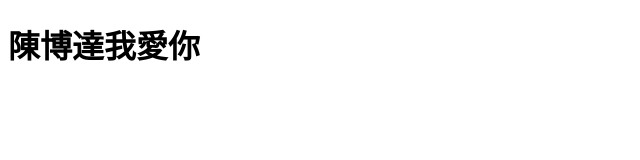
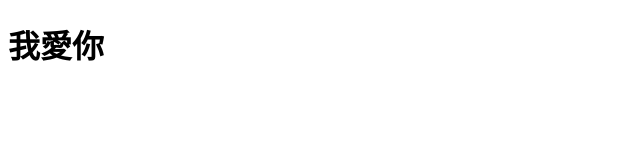
Before and after one commit to jimmy071919/multimedia, a plain HTML site: page index.html in a window 1280 px wide. Shown: the whole page, without its empty margins (0-640 px from the left). Drawn offline with Linux system fonts and the light colour scheme.

Commit message:
Update index.html

```diff
--- a/index.html
+++ b/index.html
@@ -7,7 +7,7 @@
     <title>Document</title>
 </head>
 <body>
-    <h1>陳博達我愛你</h1>
+    <h1>我愛你</h1>
     <br><br>
 </body>
 </html>
```
